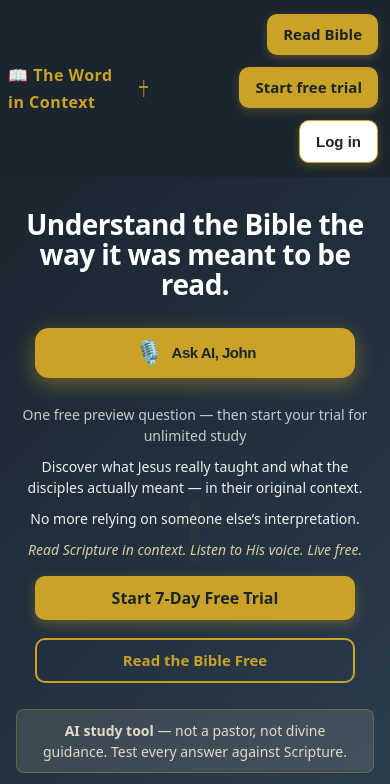
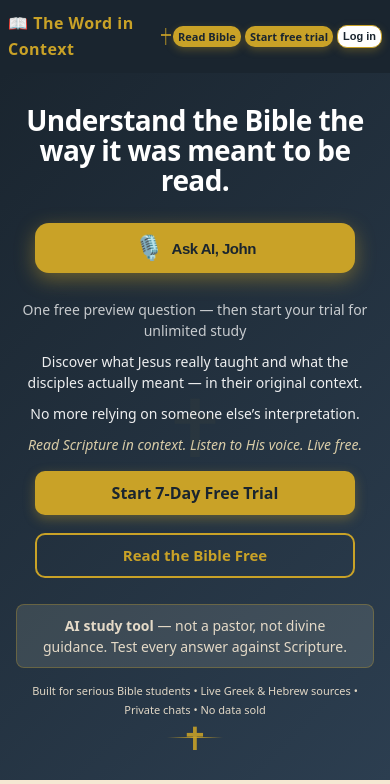
Before and after one commit to SAW72/word-in-context, a website: page public/landing.html in a window 390 px wide. Shown: the top 784 px of the page. Drawn offline with Linux system fonts and the light colour scheme.

Commit message:
Twic: one-row mobile header buttons
The 480px .btn rule overrode .header-btn, so Read Bible, Start free trial, and Log in wrapped on small phones. A later .nav-actions .header-btn rule keeps all three on one row from 360px through 414px.

```diff
--- a/public/landing.html
+++ b/public/landing.html
@@ -748,6 +748,17 @@
         padding: 13px 16px;
         font-size: 15px;
       }
+      /* .btn above wins over .header-btn; keep Read Bible, Start free trial, and Log in on one row. */
+      .nav-actions {
+        flex-wrap: nowrap;
+        gap: 4px;
+      }
+      .nav-actions .header-btn {
+        padding: 5px 5px;
+        font-size: 11px;
+        white-space: nowrap;
+        margin: 0;
+      }
       /* Only make prominent CTAs (hero, pricing, signup) full-width stacked on tiny phones; keep header compact */
       .hero-cta .btn,
       .pricing .btn,
```
